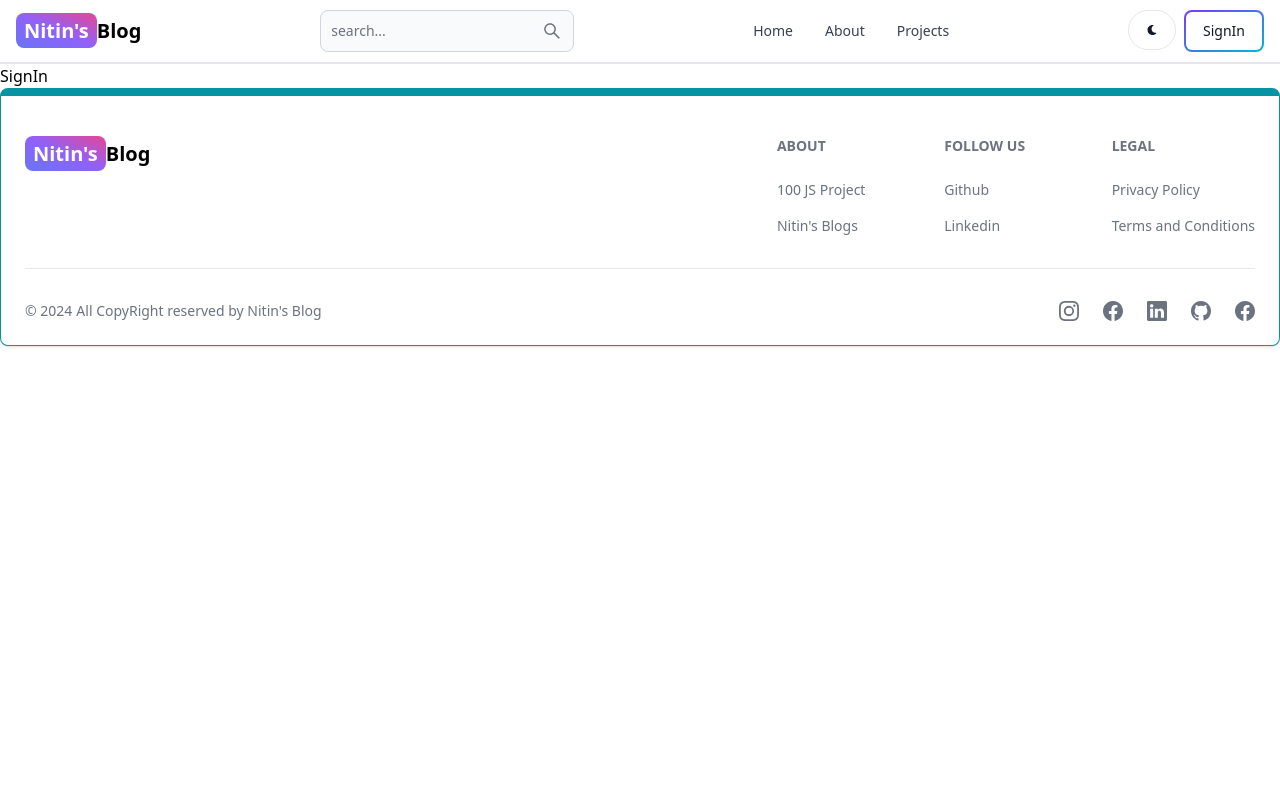
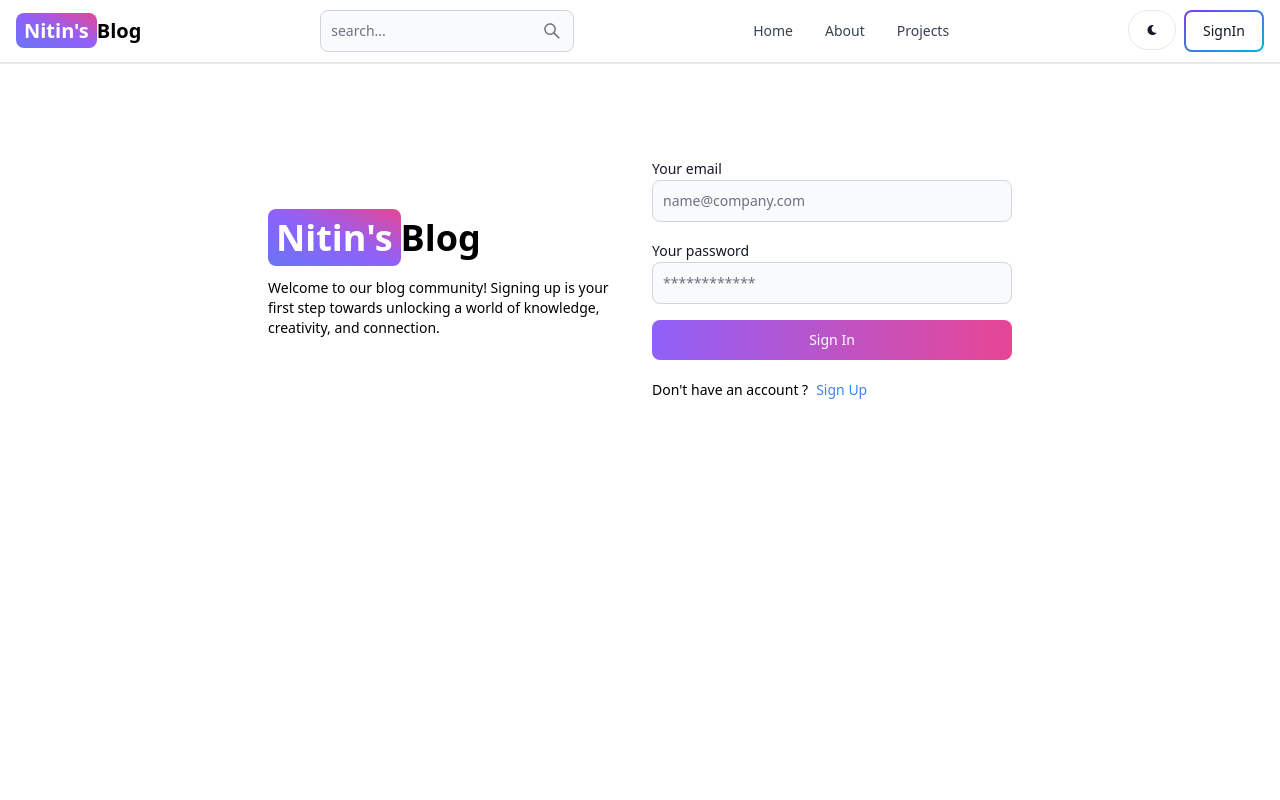
Before and after one commit to nitinrajputind/Nitin-s-blog, a React (Vite) app in the folder frontend/: page /sign-in in a window 1280 px wide. Shown: the top 800 px of the page. Built offline with nearby package versions, Linux system fonts and the light colour scheme.

Commit message:
complete signIn page design and functionality

```diff
--- a/frontend/src/components/Header.jsx
+++ b/frontend/src/components/Header.jsx
@@ -7,7 +7,7 @@
   const path = useLocation().pathname;
   return (
     <Navbar className="border-b-2">
-      <Link className="self-center whitespace-nowrap text-sm  sm:text-xl font-semibold dark:text-white">
+      <Link to={'/'} className="self-center whitespace-nowrap text-sm  sm:text-xl font-semibold dark:text-white">
         <span className="px-2 py-1 bg-gradient-to-tr from-indigo-500 via-purple-500 to-pink-500 rounded-lg text-white">
           Nitin&apos;s
         </span>
--- a/frontend/src/pages/SignIn.jsx
+++ b/frontend/src/pages/SignIn.jsx
@@ -1,7 +1,115 @@
-import React from 'react'
+import { Alert, Button, Label, Spinner, TextInput } from "flowbite-react";
+import { useState } from "react";
+import { Link, useNavigate } from "react-router-dom";
 
 export default function SignIn() {
+  const navigate = useNavigate();
+  const [formData, setFormData] = useState({});
+  const [errorMessage, setErrorMessage] = useState(null);
+  const [loading, setLoading] = useState(false);
+  const handleChange = (event) => {
+    setFormData({
+      ...formData,
+      [event.target.id]: event.target.value.trim(),
+    });
+  };
+  const handleSubmit = async (event) => {
+    event.preventDefault();
+    if (!formData.email || !formData.password) {
+      return setErrorMessage("please fill all the required fields");
+    }
+    try {
+      setLoading(true);
+      setErrorMessage(null);
+      const res = await fetch("/api/auth/signin", {
+        method: "POST",
+        headers: { "Content-Type": "application/json" },
+        body: JSON.stringify(formData),
+      });
+      const data = await res.json();
+      if (data.success === false) {
+        setLoading(false);
+        return setErrorMessage(data.message);
+      }
+      if (res.ok) {
+        navigate("/");
+      }
+      setLoading(false);
+    } catch (err) {
+      setErrorMessage(err.message);
+      setLoading(false);
+    }
+  };
   return (
-    <div>SignIn</div>
-  )
+    <div className="min-h-screen mt-20">
+      <div className="flex p-3 max-w-3xl mx-auto flex-col md:flex-row md:items-center gap-6">
+        {/* left Side Conatnier */}
+        <div className="flex-1">
+          <Link className="font-bold dark:text-white text-4xl">
+            <span className="px-2 py-1 bg-gradient-to-tr from-indigo-500 via-purple-500 to-pink-500 rounded-lg text-white">
+              Nitin&apos;s
+            </span>
+            Blog
+          </Link>
+          <p className="text-sm mt-5">
+            Welcome to our blog community! Signing up is your first step towards
+            unlocking a world of knowledge, creativity, and connection.
+          </p>
+        </div>
+        {/* Right Side Conatnier */}
+        <div className="flex-1">
+          <form
+            action=""
+            className="flex flex-col gap-4"
+            onSubmit={handleSubmit}
+          >
+            <div>
+              <Label value="Your email" />
+              <TextInput
+                type="email"
+                placeholder="name@company.com"
+                id="email"
+                onChange={handleChange}
+              />
+            </div>
+            <div>
+              <Label value="Your password" />
+              <TextInput
+                type="password"
+                placeholder="************"
+                id="password"
+                autoComplete="true"
+                onChange={handleChange}
+              />
+            </div>
+            <Button
+              gradientDuoTone={"purpleToPink"}
+              type="submit"
+              disabled={loading}
+            >
+              {loading ? (
+                <>
+                  <Spinner size="sm" />
+                  <span className="pl-3">Loading....</span>
+                </>
+              ) : (
+                "Sign In"
+              )}
+            </Button>
+          </form>
+          <div className="flex gap-2 text-sm mt-5">
+            <span>Don&apos;t have an account ? </span>
+            <Link to={"/sign-up"} className="text-blue-500">
+              Sign Up
+            </Link>
+          </div>
+          {errorMessage && (
+            <Alert className="mt-5" color={"failure"}>
+              {errorMessage}
+            </Alert>
+          )}
+        </div>
+      </div>
+    </div>
+  );
 }
```
